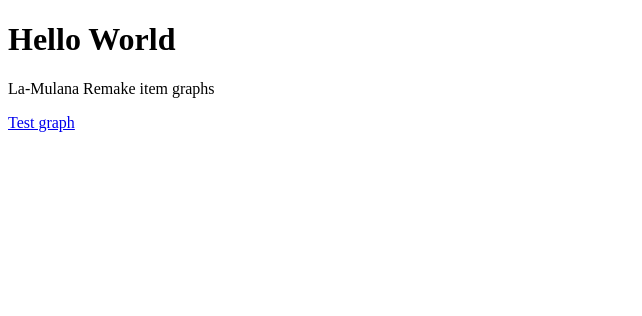
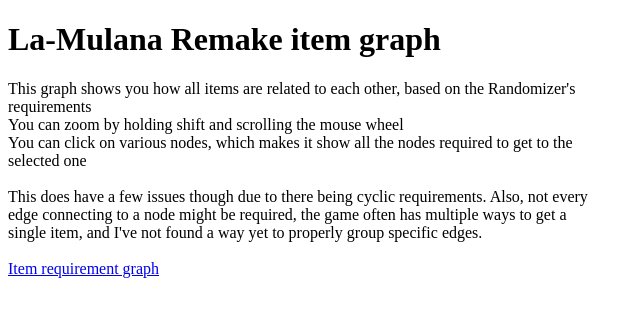
Before and after one commit to Goost91/goost91.github.io, a plain HTML site: page index.html in a window 1280 px wide. Shown: the whole page, without its empty margins (0-642 px from the left). Drawn offline with Linux system fonts and the light colour scheme.

Commit message:
index page

```diff
--- a/index.html
+++ b/index.html
@@ -1,8 +1,13 @@
 <!DOCTYPE html>
 <html>
 <body>
-<h1>Hello World</h1>
-<p>La-Mulana Remake item graphs</p>
-<a href="demo.html">Test graph</a>
+
+<h1>La-Mulana Remake item graph</h1>
+<div style="width:600px;">This graph shows you how all items are related to each other, based on the Randomizer's requirements<br/>
+You can zoom by holding shift and scrolling the mouse wheel<br/>
+You can click on various nodes, which makes it show all the nodes required to get to the selected one<br/><br/>
+This does have a few issues though due to there being cyclic requirements. Also, not every edge connecting to a node might be required, the game often has multiple ways to get a single item, and I've not found a way yet to properly group specific edges.<br/><br/>
+</div>
+<a href="demo.html">Item requirement graph</a>
 </body>
 </html>
```
